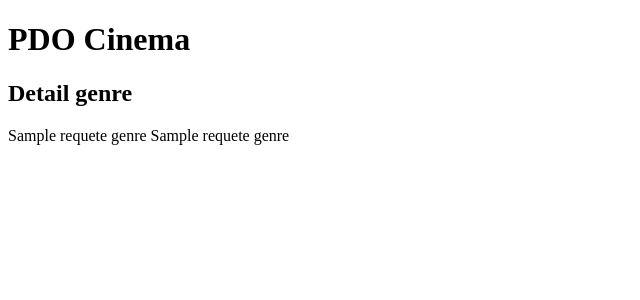
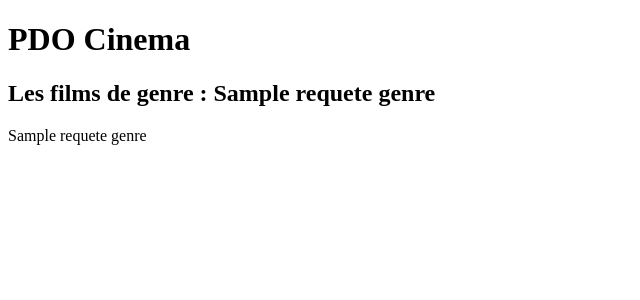
Before and after one commit to AnthonySemprini/base_donneePHP, a PHP site: template view/detail/detailGenre.php in a window 1280 px wide. Shown: the part 136-436 px from the top of the page, without its empty margins (0-640 px from the left). Run offline with PHP 8.4, Linux system fonts and the light colour scheme; the template is opened without the code that fills it: most values are stand-ins (such as "Sample title", 1, 10 or a date in 2020).

Commit message:
detail genre affiche tt les films du mm genre et le titre change en fonction du genre

```diff
--- a/view/detail/detailGenre.php
+++ b/view/detail/detailGenre.php
@@ -6,14 +6,14 @@ ob_start();
 
 $genres = $requeteGenre->fetchAll();
     foreach($genres as $genre){
-        echo $genre["nomGenre"]." ".$genre["titre"]."<br>";
+        echo $genre["titre"]."<br>";
     }
 ?>
 
 
 <?php
 $content = ob_get_clean();
-$titre = "Detail genre";
-$titre_secondaire = "Detail genre";
+$titre = $genre['nomGenre'];
+$titre_secondaire = "Les films de genre : ".$genre['nomGenre'];
 require "view/template.php";
 ?>
```
